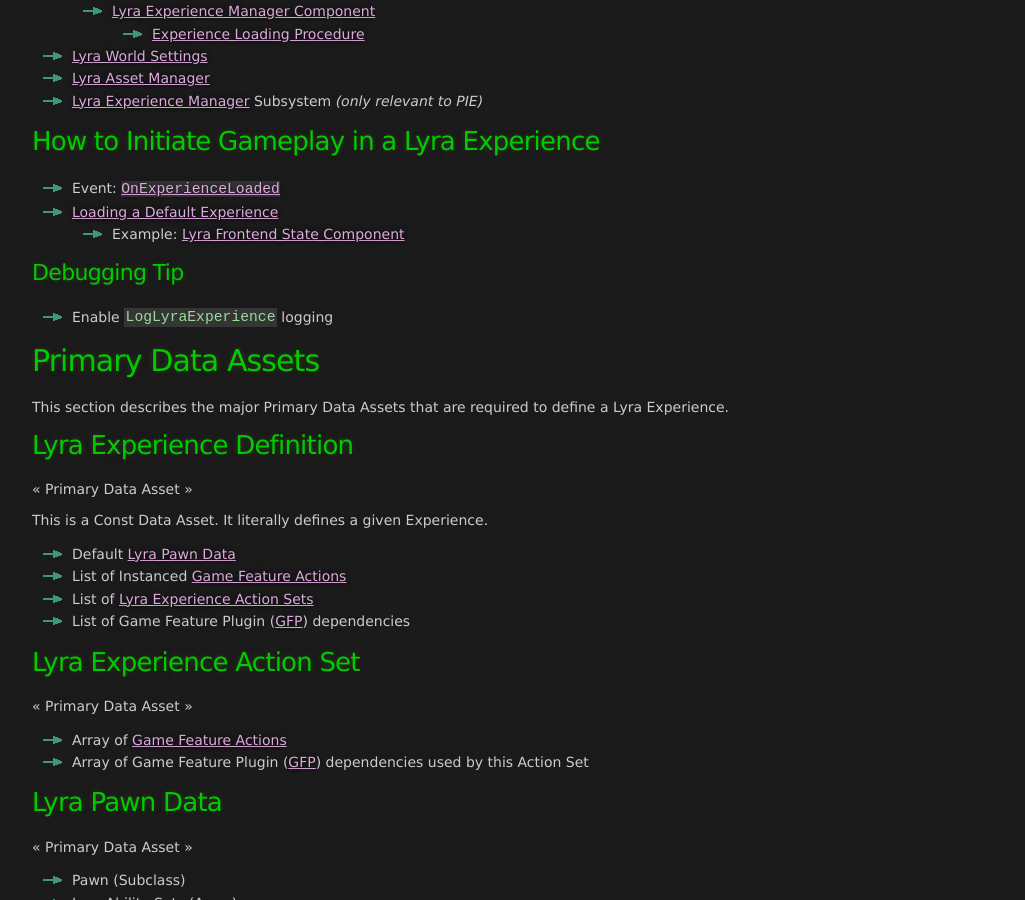
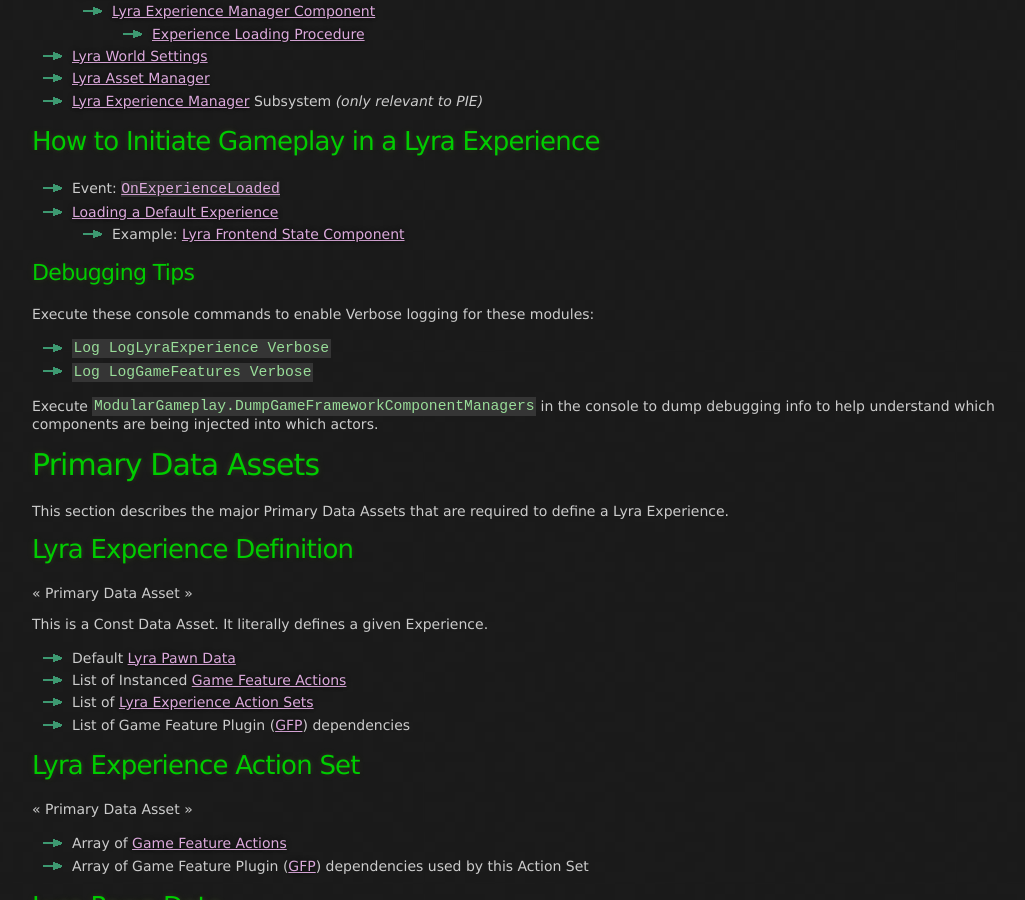
Before and after one commit to x157/x157.github.io, a Jekyll site: the page built from UE5/LyraStarterGame/Experience/index.md, in a window 1280 px wide and 900 px high, scrolled down 713 px. Shown: the whole window, without its empty margins (108-1133 px from the left). Built offline with Jekyll 4.4.1, drawn with Linux system fonts in a browser that asks for light colours.

Commit message:
Add debug tips

```diff
--- a/UE5/LyraStarterGame/Experience/index.md
+++ b/UE5/LyraStarterGame/Experience/index.md
@@ -60,9 +60,15 @@
   - Example: [Lyra Frontend State Component](#LyraFrontendStateComponent)
 
 
-### Debugging Tip
+### Debugging Tips
 
-- Enable `LogLyraExperience` logging
+Execute these console commands to enable Verbose logging for these modules:
+
+- `Log LogLyraExperience Verbose`
+- `Log LogGameFeatures Verbose`
+
+Execute `ModularGameplay.DumpGameFrameworkComponentManagers` in the console to dump
+debugging info to help understand which components are being injected into which actors.
 
 
 <a id='PrimaryDataAssets'></a>
```
Also changed, not shown: UE5/GameFeatures/index.md (+8 -0 lines), UE5/ModularGameplay/index.md (+8 -0 lines).
